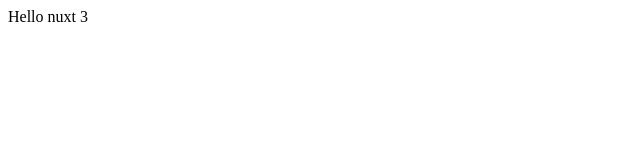
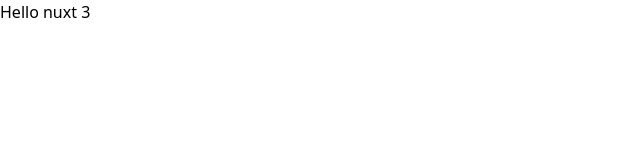
Before and after one commit to JordyV23/nuxt-intro, a Nuxt app: page / in a window 1280 px wide. Shown: the top 160 px of the page, without its empty margins (0-640 px from the left). Built offline with nearby package versions, Linux system fonts and the light colour scheme.

Commit message:
Cambios realizados: -Configuracion e instalacion de SCSS -Configuracion de TailwindCSS

```diff
--- /dev/null
+++ b/assets/main.scss
@@ -0,0 +1,3 @@
+@tailwind base;
+@tailwind components;
+@tailwind utilities;
--- a/nuxt.config.ts
+++ b/nuxt.config.ts
@@ -1,4 +1,15 @@
 // https://nuxt.com/docs/api/configuration/nuxt-config
+import {resolve} from "path"
 export default defineNuxtConfig({
-  devtools: { enabled: true }
+  devtools: { enabled: true },
+  alias: {
+    "@" : resolve(__dirname,"/"),
+  },
+  css: [ "~/assets/main.scss" ],
+  postcss: {
+    plugins: {
+      tailwindcss: {},
+      autoprefixer: {},
+    },
+  },
 })
--- /dev/null
+++ b/tailwind.config.js
@@ -0,0 +1,15 @@
+/** @type {import('tailwindcss').Config} */
+module.exports = {
+  content: [
+    "./components/**/*.{js,vue,ts}",
+    "./layouts/**/*.vue",
+    "./pages/**/*.vue",
+    "./plugins/**/*.{js,ts}",
+    "./nuxt.config.{js,ts}",
+    "./app.vue",
+  ],
+  theme: {
+    extend: {},
+  },
+  plugins: [],
+}
```
Also changed, not shown: package.json (+7 -1 lines), 1 other file (tests, documents, lock files or other folders).
